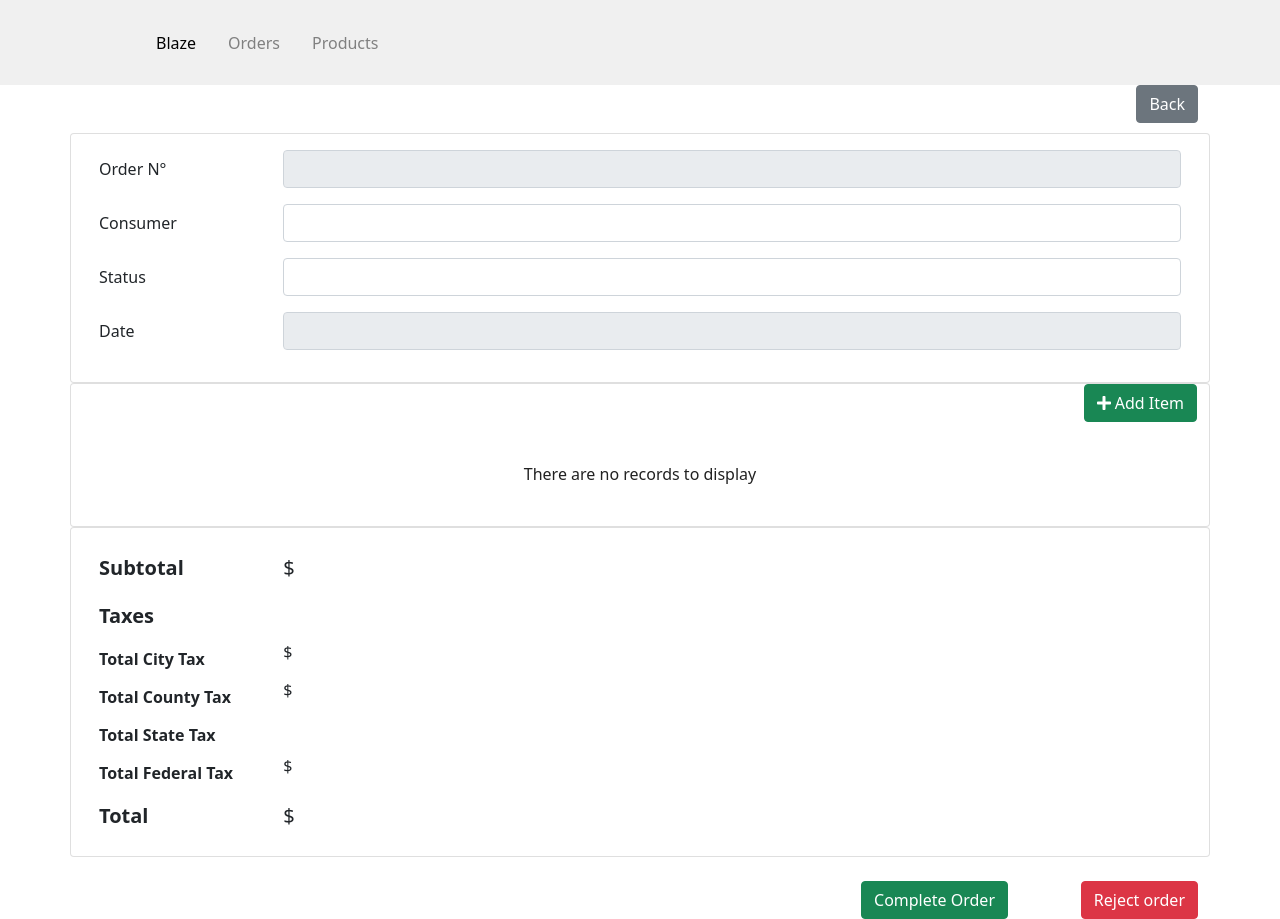
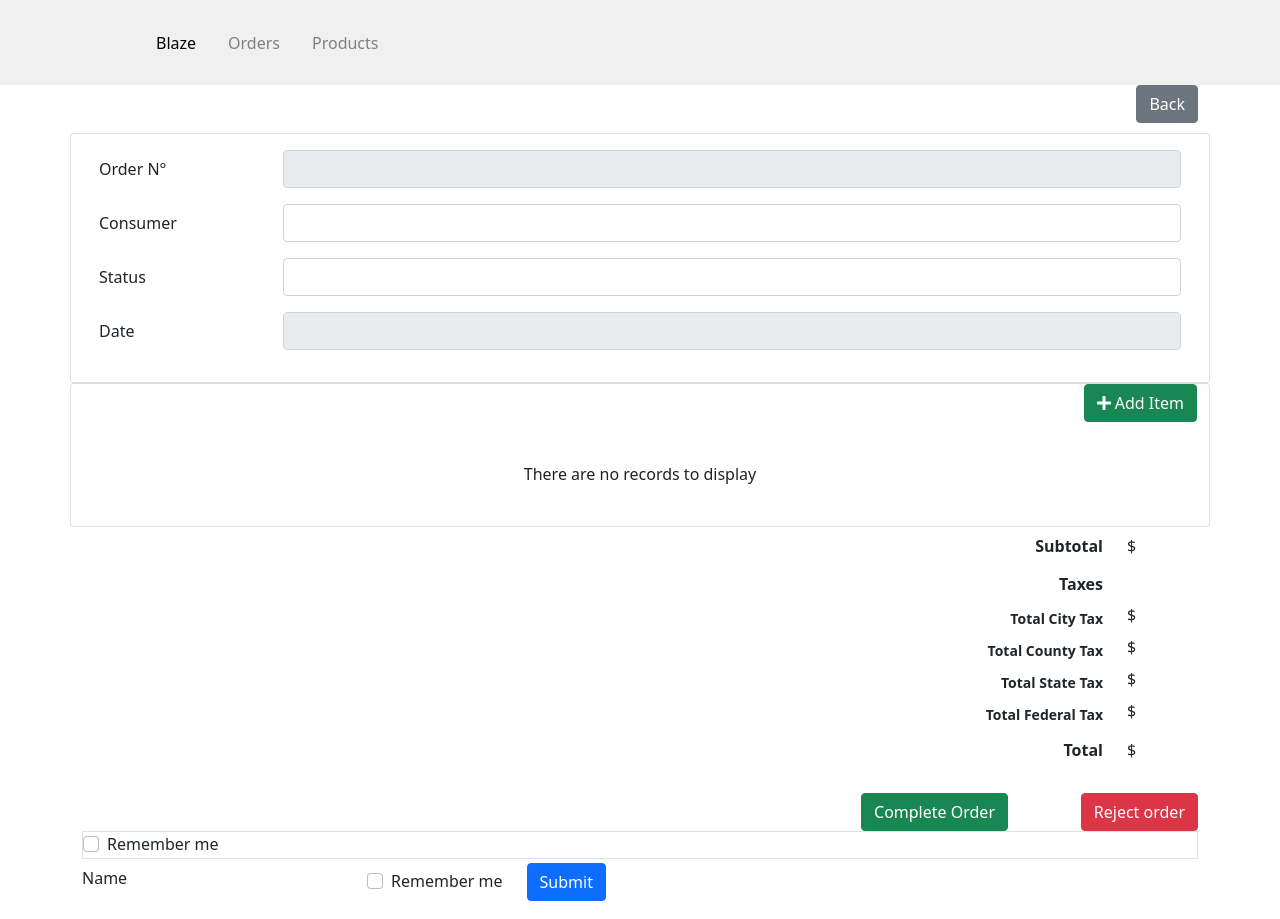
Before and after one commit to eespinoza-ja/order-manage-system-web, a React (Create React App) app: page /Order in a window 1280 px wide. Built offline with nearby package versions, Linux system fonts and the light colour scheme.

Commit message:
Taxes aligment

```diff
--- a/src/pages/order.jsx
+++ b/src/pages/order.jsx
@@ -143,7 +143,7 @@ class Order extends Component {
     }
 
     componentDidMount() {
-        if (this.props.location.state != undefined){
+        if (this.props.location.state !== undefined){
             this.setOrder(this.props.location.state.data);
         }
     }
@@ -207,51 +207,75 @@ class Order extends Component {
                         </Card.Body>
                     </Card>
                 </Row>
-                <Row sm={9}>
-                    <Card>
-                        <Card.Body>
-                            <Form>
-                                <Form.Group as={Row} className="">
-                                    <Form.Label htmlFor="subtotal" column="lg" sm="2"><b>Subtotal</b></Form.Label>
-                                    <Col sm="10">
-                                        <Form.Label column="lg" htmlFor="subtotal" id="subtotal">$ {form.subtotal}</Form.Label>
+                <Row className="justify-content-md-center">
+                    <Col sm="11">
+                        <Form.Label column style={{float: 'right'}}><b>Subtotal</b></Form.Label>
                     </Col>
-                                    <Form.Label sm="2" column="lg"><b>Taxes</b></Form.Label><Col sm="10"></Col>
-                                    <br />
-                                    <Form.Label column sm="2"><b>Total City Tax</b></Form.Label>
-                                    <Col sm="10">
+                    <Col sm="1">
+                        <Form.Label column htmlFor="subtotal" id="subtotal">$ {form.subtotal}</Form.Label>
+                    </Col>
+                    <Col sm="11">
+                        <Form.Label column style={{float: 'right'}}><b>Taxes</b></Form.Label>
+                    </Col>
+                    <Col sm="1"></Col>
+                    <Col sm="11">
+                        <Form.Label column="sm" style={{float: 'right'}}><b>Total City Tax</b></Form.Label>
+                    </Col>
+                    <Col sm="1">
                         <Form.Label htmlFor="city_tax" id="city_tax">$ {form.city_tax}</Form.Label>
                     </Col>
-                                    <Form.Label column sm="2"><b>Total County Tax</b></Form.Label>
-                                    <Col sm="10">
+                    <Col sm="11">
+                        <Form.Label column="sm" style={{float: 'right'}}><b>Total County Tax</b></Form.Label>
+                    </Col>
+                    <Col sm="1">
                         <Form.Label htmlFor="city_tax" id="city_tax">$ {form.county_tax}</Form.Label>
                     </Col>
-                                    <Form.Label column sm="2"><b>Total State Tax</b></Form.Label>
-                                    <Col sm="10">
-                                        <Form.Label htmlFor="state_tax" id="state_tax">{form.state_tax}</Form.Label>
+                    <Col sm="11">
+                        <Form.Label column="sm" style={{float: 'right'}}><b>Total State Tax</b></Form.Label>
                     </Col>
-                                    <Form.Label column sm="2"><b>Total Federal Tax</b></Form.Label>
-                                    <Col sm="10">
+                    <Col sm="1">
+                        <Form.Label htmlFor="state_tax" id="state_tax">$ {form.state_tax}</Form.Label>
+                    </Col>
+                    <Col sm="11">
+                        <Form.Label column="sm" style={{float: 'right'}}><b>Total Federal Tax</b></Form.Label>
+                    </Col>
+                    <Col sm="1">
                         <Form.Label htmlFor="federal_tax" id="federal_tax">$ {form.federal_tax}</Form.Label>
                     </Col>
-                                    <Form.Label column="lg" sm="2"><b>Total</b></Form.Label>
-                                    <Col sm="10">
-                                       <Form.Label column="lg" htmlFor="total" id="total">$ {form.total}</Form.Label>
+                    <Col sm="11">
+                        <Form.Label column style={{float: 'right'}}><b>Total</b></Form.Label>
                     </Col>
-                                </Form.Group>
-                            </Form>
-                        </Card.Body>
-                    </Card>
+                    <Col sm="1">
+                        <Form.Label column htmlFor="total" id="total">$ {form.total}</Form.Label>
+                    </Col>
                 </Row>
                 <br/>
                 <Row className="justify-content-md-center">
-                    <Col >
+                    <Col>
                         <Button className="btn btn-success" style={{float: 'right'}}>Complete Order</Button>
                     </Col>
                     <Col xs lg="2">
                         <Link to="Orders" className="btn btn-danger" style={{float: 'right'}}>Reject order</Link>
                     </Col>
                 </Row>
+                <div className="border d-flex align-items-left justify-content-left">
+                <Form.Check type="checkbox" id="autoSizingCheck2" label="Remember me" />
+                </div>
+                <Form>
+                <Row className="align-items-center">
+                    <Col sm={3} className="my-1">
+                    <Form.Label htmlFor="inlineFormInputName" visuallyHidden>
+                        Name
+                    </Form.Label>
+                    </Col>
+                    <Col xs="auto" className="my-1">
+                    <Form.Check type="checkbox" id="autoSizingCheck2" label="Remember me" />
+                    </Col>
+                    <Col xs="auto" className="my-1">
+                    <Button type="submit">Submit</Button>
+                    </Col>
+                </Row>
+                </Form>
             </Container>
         )
     }
```
Lines whose indentation alone changed are shown as unchanged.
